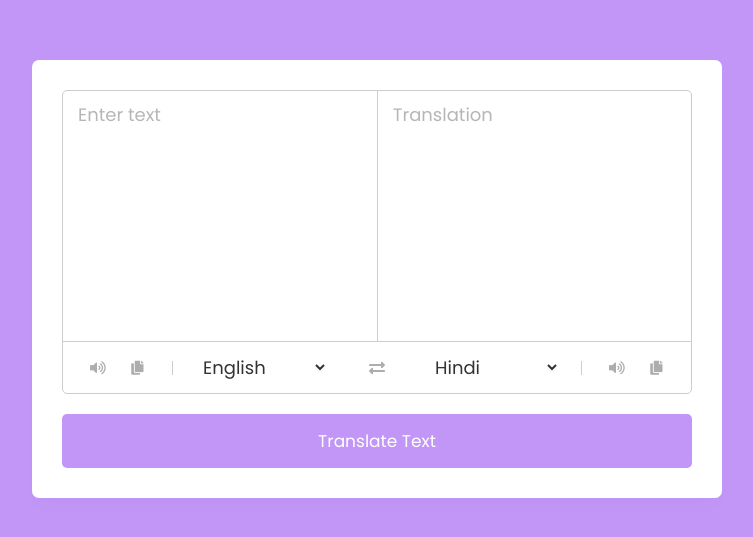
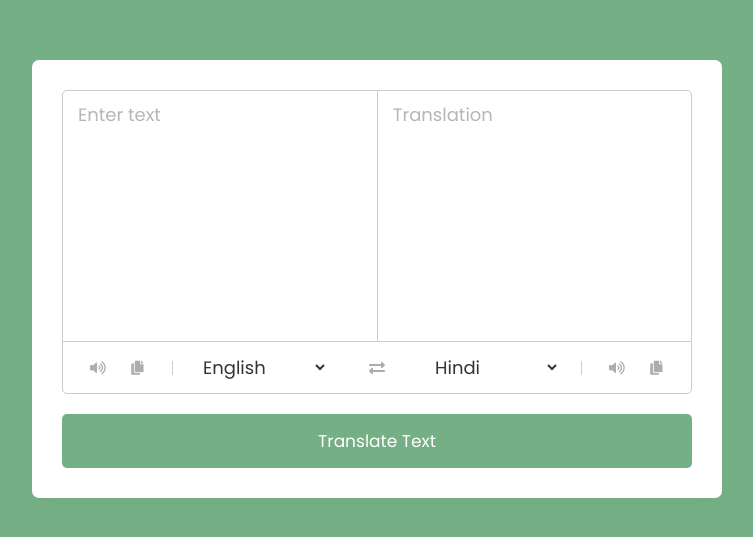
Before and after one commit to Aryan2vb/learn, a plain HTML site: page 3rd/index.html in a window 1280 px wide. Shown: the part 121-658 px from the top of the page, without its empty margins (263-1016 px from the left). Drawn offline with Linux system fonts and the light colour scheme.

Commit message:
Update index.css

```diff
--- a/3rd/index.css
+++ b/3rd/index.css
@@ -11,7 +11,7 @@ body{
   justify-content: center;
   padding: 0 10px;
   min-height: 100vh;
-  background: #c296f7;
+  background: #74af85;
 }
 .container{
   max-width: 690px;
@@ -121,7 +121,7 @@ body{
   margin-top: 20px;
   font-size: 17px;
   border-radius: 5px;
-  background: #c296f7;
+  background: #74af85;
 }
 
 @media (max-width: 660px){
```
